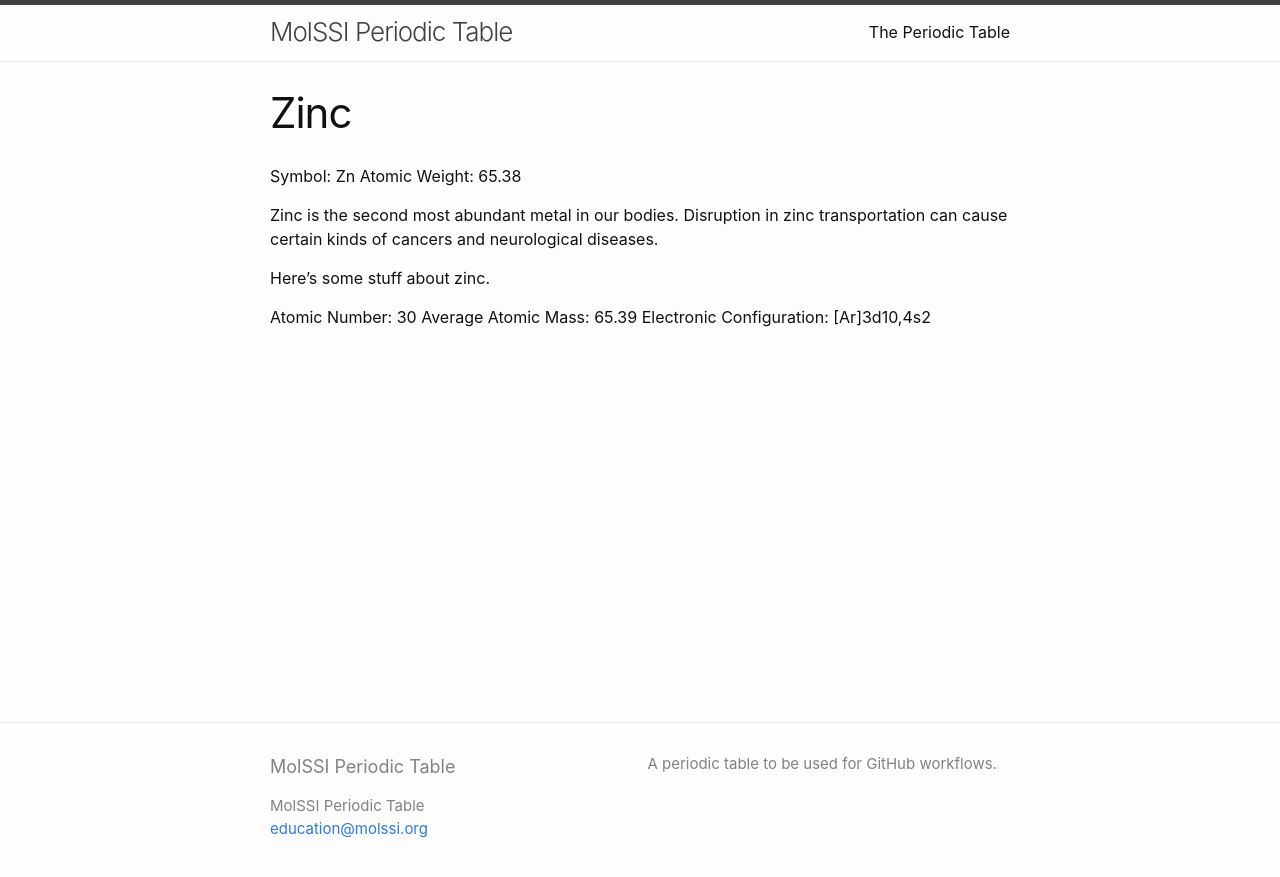
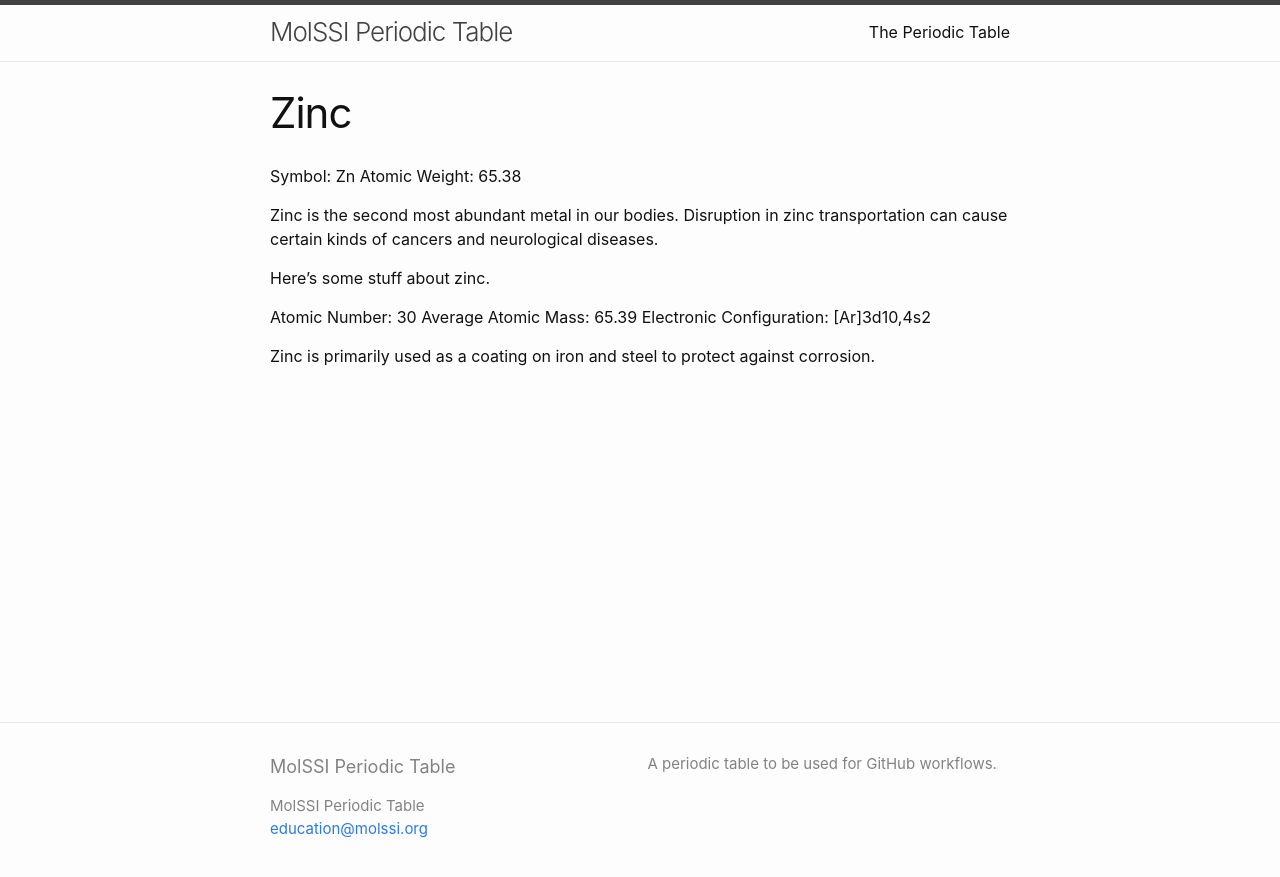
Before and after one commit to MolSSI-Education/periodic-table, a Jekyll site: the page built from elements/zinc.md, in a window 1280 px wide. Shown: the top 877 px of the page. Built offline with Jekyll 4.4.1, drawn with Linux system fonts in a browser that asks for light colours.

Commit message:
adding info for zinc

```diff
--- a/elements/zinc.md
+++ b/elements/zinc.md
@@ -13,3 +13,5 @@ Here's some stuff about zinc.
 Atomic Number: 30
 Average Atomic Mass: 65.39
 Electronic Configuration:  [Ar]3d10,4s2
+
+Zinc is primarily used as a coating on iron and steel to protect against corrosion.
```
